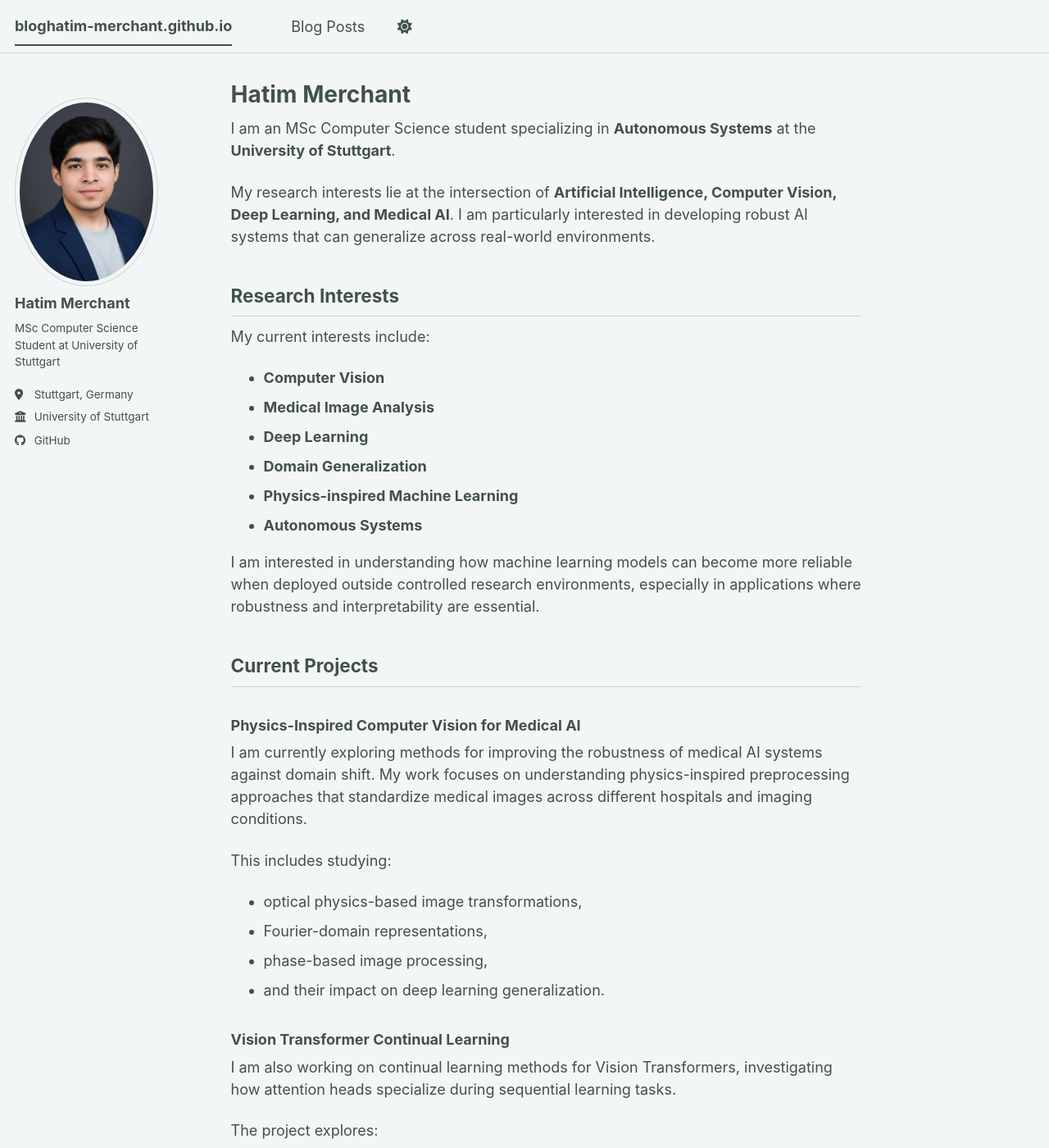
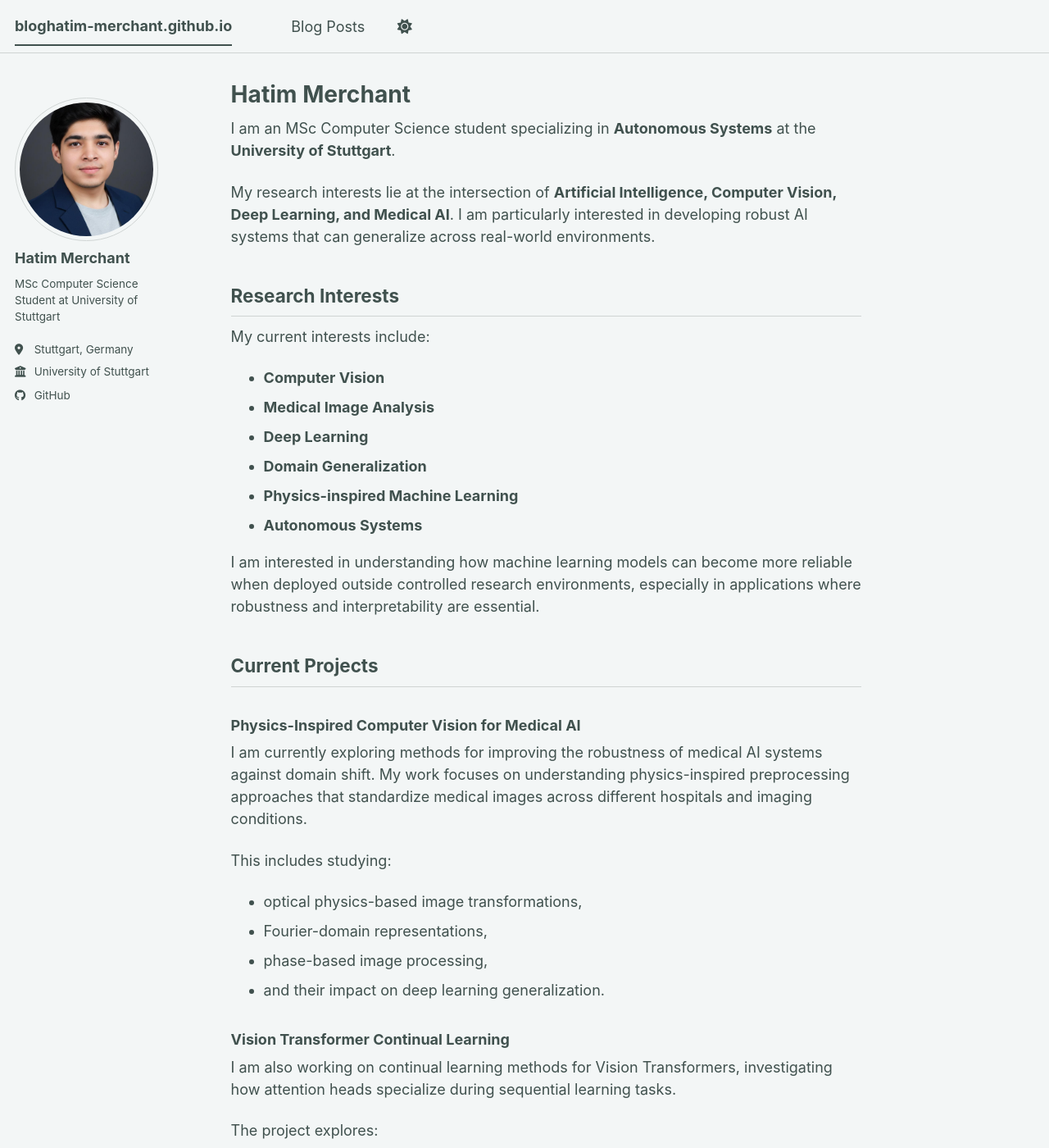
Before and after one commit to Hatim-Merchant/bloghatim-merchant.github.io, a Jekyll site: the page built from _pages/about.md, in a window 1280 px wide and 1400 px high. Shown: the whole window at 82% size. Built offline with Jekyll 4.4.1, drawn with Linux system fonts in a browser that asks for light colours; a style sheet for code colours, icons or effects is not loaded.

Commit message:
added content

```diff
--- a/_sass/layout/_sidebar.scss
+++ b/_sass/layout/_sidebar.scss
@@ -154,7 +154,9 @@
   }
 
  img {
-    max-width: 175px;
+  width: 175px;
+  height: 175px;
+  object-fit: cover;
   border-radius: 50%;
 
   @include breakpoint($large) {
```
Lines whose indentation alone changed are shown as unchanged.
